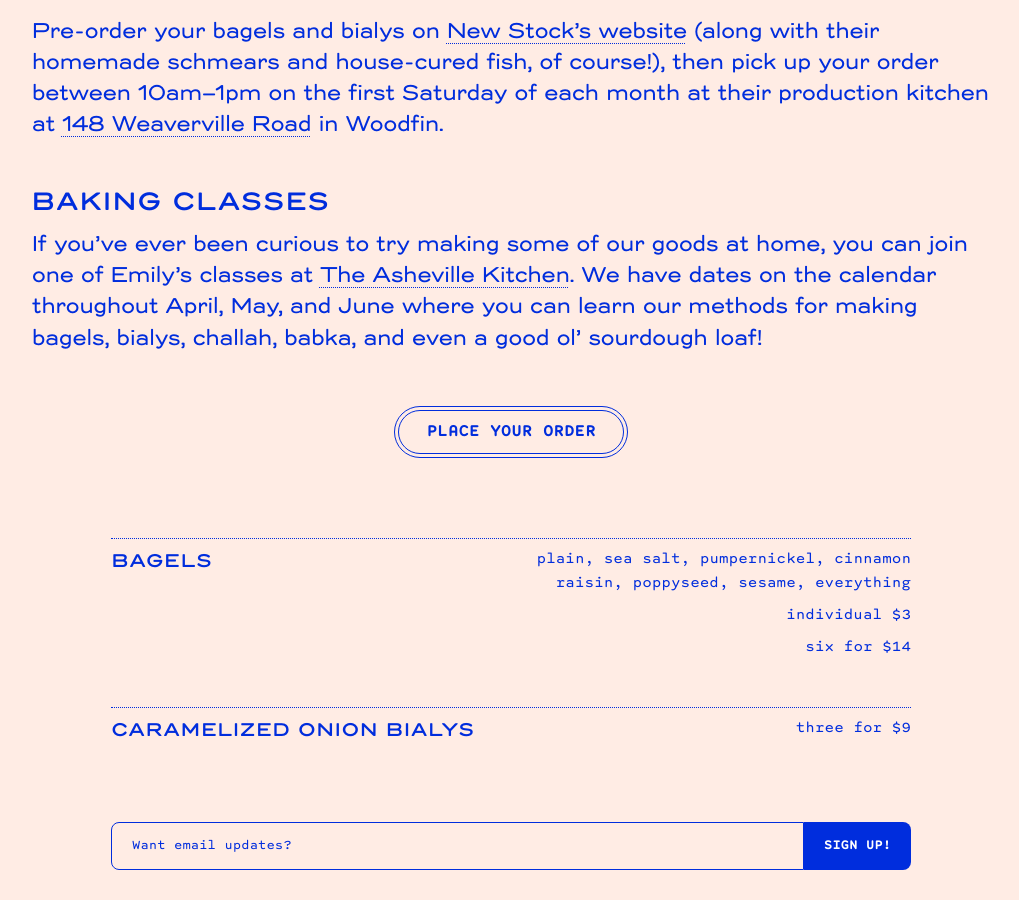
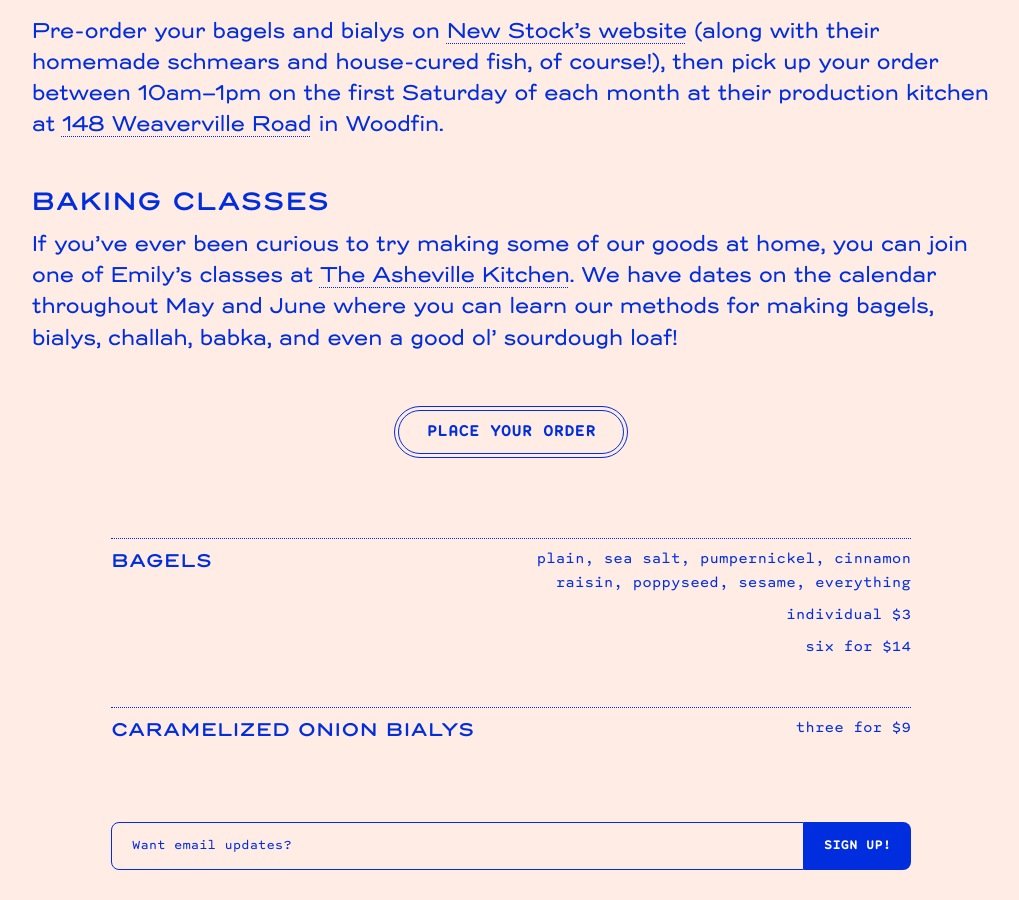
Before and after one commit to mattjohnlee/nosh-avl, a Jekyll site: the page built from index.md, in a window 1280 px wide and 900 px high, scrolled down 766 px. Shown: the whole window, without its empty margins (129-1148 px from the left). Built offline with Jekyll 4.4.1, drawn with Linux system fonts in a browser that asks for light colours; some of the changed text lies outside the part shown.

Commit message:
update for June

```diff
--- a/_includes/header.html
+++ b/_includes/header.html
@@ -1,3 +1,3 @@
 <header class="site-header">
-	<p>Next pick-up with New Stock Pantry on Saturday May 3rd. <a href="https://new-stock.square.site/bagel-pickup" target="_blank">PLACE YOUR ORDER!</a></a></p>
+	<p>Next pick-up with New Stock Pantry on Saturday June 7th. <a href="https://new-stock.square.site/haunt" target="_blank">PLACE YOUR ORDER!</a></a></p>
 </header>
--- a/index.md
+++ b/index.md
@@ -22,14 +22,14 @@ slug: home
 		<p>Nosh is a micro bakery in Asheville, NC offering small-batch bagels, bialys, and more, all made using locally milled organic flours. Our bagels are long-fermented for loads of flavor, boiled in barley malt syrup, and baked to a perfect balance of outer crust and chewy interior.</p>
 		<h2>First Saturday pick-ups</h2>
 		<p>We’re thrilled to offer First Saturday pick-ups, hosted by our dear friends at New Stock Pantry.</p>
-		<p>Pre-order your bagels and bialys on <a href="https://new-stock.square.site/bagel-pickup" target="_blank">New Stock’s website</a> (along with their homemade schmears and house-cured fish, of course!), then pick up your order between 10am–1pm on the first Saturday of each month at their production kitchen at <a href="https://maps.app.goo.gl/1XyjLnRGmxHhcTeC8" target="_blank">148 Weaverville Road</a> in Woodfin.</p>
+		<p>Pre-order your bagels and bialys on <a href="https://new-stock.square.site/" target="_blank">New Stock’s website</a> (along with their homemade schmears and house-cured fish, of course!), then pick up your order between 10am–1pm on the first Saturday of each month at their production kitchen at <a href="https://maps.app.goo.gl/1XyjLnRGmxHhcTeC8" target="_blank">148 Weaverville Road</a> in Woodfin.</p>
 		<h2>Baking classes</h2>
-		<p>If you’ve ever been curious to try making some of our goods at home, you can join one of Emily’s classes at <a href="https://www.theashevillekitchen.com/emilys-class-page" target="_blank">The Asheville Kitchen</a>. We have dates on the calendar throughout April, May, and June where you can learn our methods for making bagels, bialys, challah, babka, and even a good ol’ sourdough loaf!</p>
+		<p>If you’ve ever been curious to try making some of our goods at home, you can join one of Emily’s classes at <a href="https://www.theashevillekitchen.com/emilys-class-page" target="_blank">The Asheville Kitchen</a>. We have dates on the calendar throughout May and June where you can learn our methods for making bagels, bialys, challah, babka, and even a good ol’ sourdough loaf!</p>
 	</div>
 </section>
 
 <div class="order-button">
-	<a href="https://new-stock.square.site/bagel-pickup" target="_blank" class="button-link">Place your order</a>
+	<a href="https://new-stock.square.site/haunt" target="_blank" class="button-link">Place your order</a>
 </div>
 
 <ul class="menu">
```
